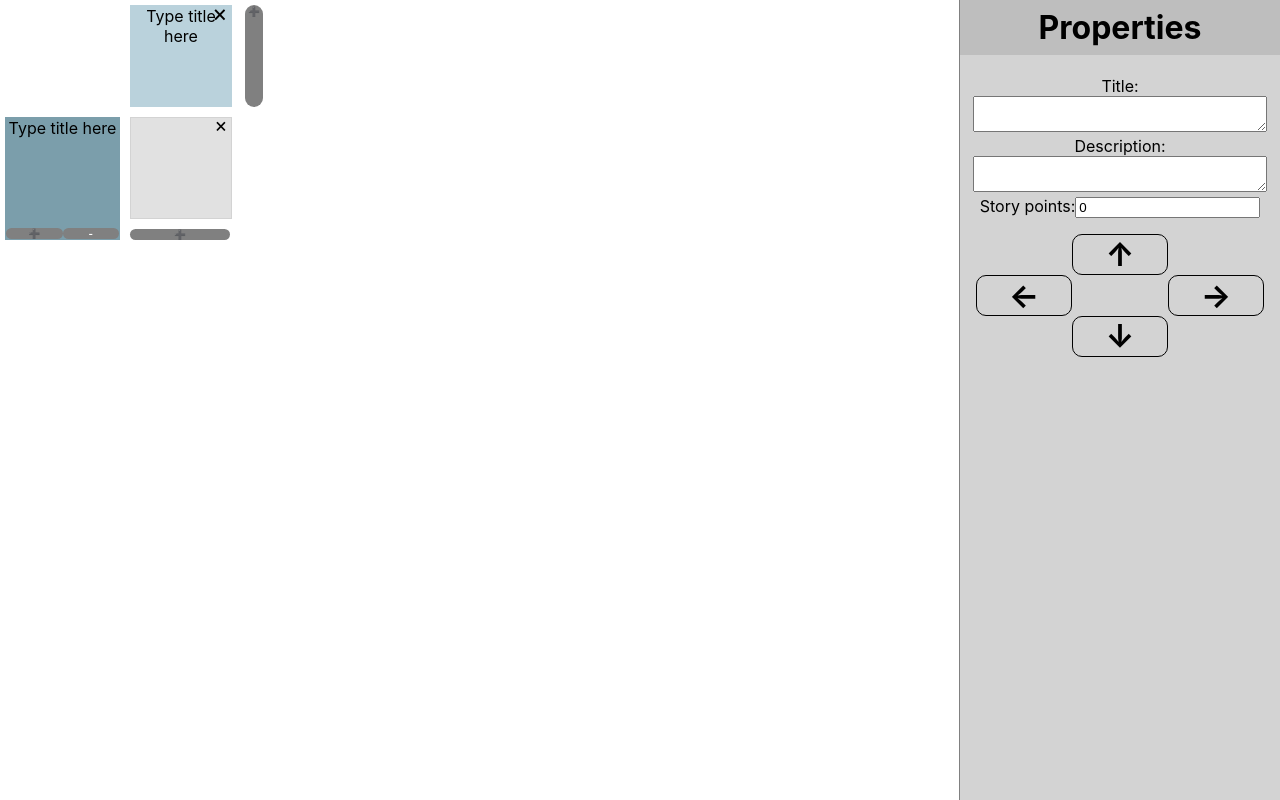
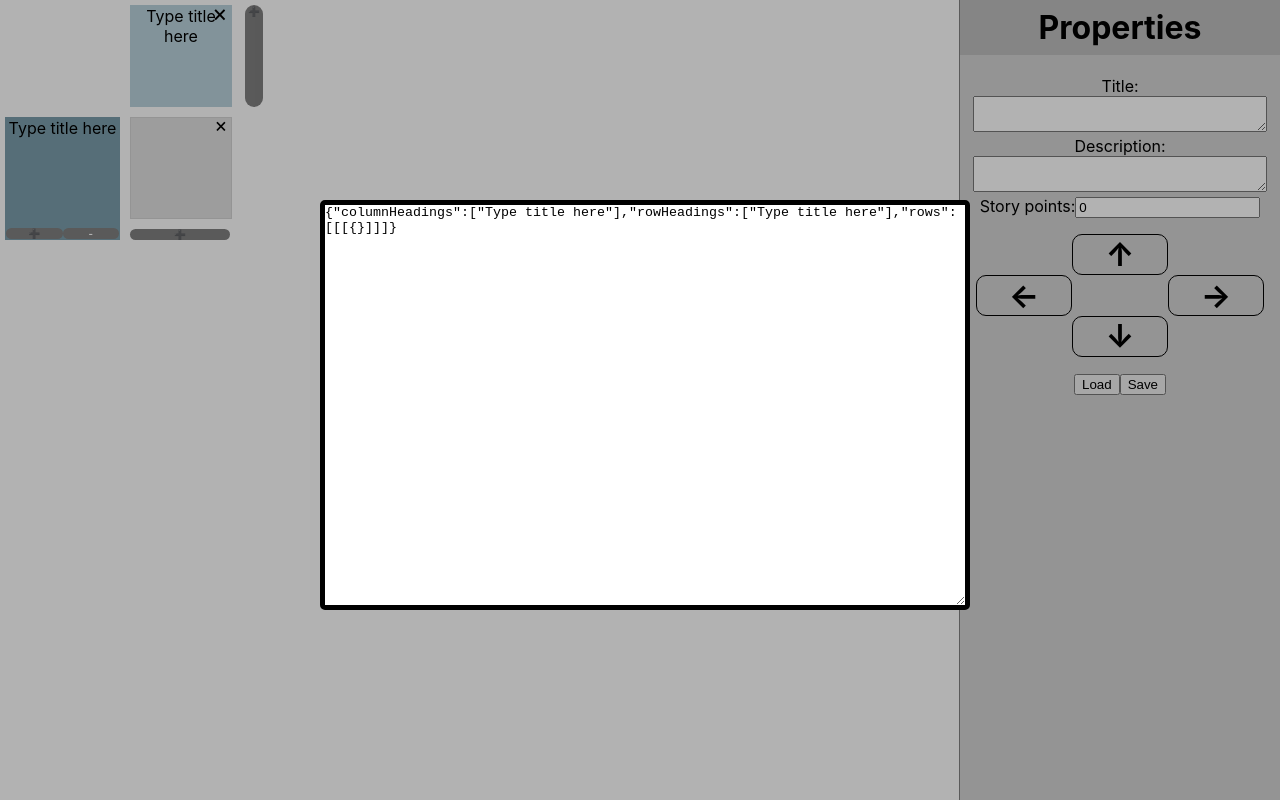
Before and after one commit to jameshume/epic_planner, a React app: page / in a window 1280 px wide. Built offline with nearby package versions, Linux system fonts and the light colour scheme.

Commit message:
A hacky - needs cleaning up - save dialog

```diff
--- a/src/components/Backdrop/Backdrop.js
+++ b/src/components/Backdrop/Backdrop.js
@@ -1,8 +1,8 @@
 import React from 'react';
-import styles from './Backdrop.module.css';
+import Styles from './Backdrop.module.css';
 
 const backdrop = props => (
-  <div className={styles.backdrop}></div>
+  <div onClick={props.onClick} className={Styles.backdrop}></div>
 )
 
 export default backdrop;
--- a/src/components/Backdrop/Backdrop.module.css
+++ b/src/components/Backdrop/Backdrop.module.css
@@ -2,6 +2,6 @@
   position: fixed;
   width: 100vw;
   height: 100vh;
-  background: rgba(0, 0, 0, 0.5);
+  background: rgba(0, 0, 0, 0.3);
   z-index: 100;
 }
--- /dev/null
+++ b/src/components/ModalDialog/ModalDialog.js
@@ -0,0 +1,14 @@
+import React from 'react';
+import Backdrop from '../Backdrop/Backdrop';
+import Styles from './ModalDialog.module.css';
+
+const modalDialog = (props) => (
+  <React.Fragment>
+    <Backdrop onClick={props.onClose}/>
+    <div className={Styles.ModalDialog}>
+      {props.children}
+    </div>
+  </React.Fragment>
+);
+
+export default modalDialog;
--- /dev/null
+++ b/src/components/ModalDialog/ModalDialog.module.css
@@ -0,0 +1,13 @@
+.ModalDialog {
+  position: fixed;
+  z-index: 101;
+  width: 50vw;
+  height: 50vh;
+  top: 25vh;
+  left: 25vw;
+  margin: 0px;
+  border: 5px solid black;
+  border-radius: 5px;
+  box-shadow: black;
+  background: white;
+}
--- a/src/components/PropertiesBar/PropertiesBar.js
+++ b/src/components/PropertiesBar/PropertiesBar.js
@@ -13,6 +13,8 @@ import {ArrowPad} from '../ArrowPad/ArrowPad';
  *        }
  *     ],
  *     arrowPadClick : func
+ *     onSaveClick: func
+ *     onLoadClick: func
  */
 const propertiesBar = (props) => {
   const fields = props.fields.map(
@@ -34,6 +36,10 @@ const propertiesBar = (props) => {
         {fields}
       </div>
       <ArrowPad clicked={props.arrowPadClick}/>
+      <div>
+        <button onClick={props.onLoadClick}>Load</button>
+        <button onClick={props.onSaveClick}>Save</button>
+      </div>
     </div>
   );
 }
--- a/src/containers/StoryBoard/StoryBoard.js
+++ b/src/containers/StoryBoard/StoryBoard.js
@@ -3,7 +3,9 @@ import styles from './StoryBoard.module.css';
 import stylesCommon from '../../common/StoryBoardCommon.module.css';
 import StoryBoardRow from '../../components/StoryBoard/StoryBoardRow/StoryBoardRow.js';
 import {ArrowsEnum} from '../../components/ArrowPad/ArrowPad.js';
-import PropertiesBar from '../../components/PropertiesBar/PropertiesBar'
+import PropertiesBar from '../../components/PropertiesBar/PropertiesBar';
+import ModalDialog from '../../components/ModalDialog/ModalDialog';
+
 
 
 /*
@@ -51,6 +53,9 @@ class StoryBoard extends React.Component
       colIdx: -1,
       itemIdx: -1,
     },
+
+    loadModalVisible: false,
+    saveModalVisible: true,
   }
 
   /*
@@ -334,13 +339,215 @@ class StoryBoard extends React.Component
 
 
   /************************************************************************************************
+   * FUNCTIONS TO MOVE BOXES AROUND GRID
+   */
+
+   /*
+    * \brief Moves an item/story up or down one position within its row. Assumes that the item is
+    *        not at the top or bottom of its row.
+    *
+    * \pre moveDirection must be UP or DOWN.
+    */
+  moveSelectedItemUpOrDownWithinRow = (prevState, moveDirection) => {
+    const moveUnit = (moveDirection === ArrowsEnum.UP) ? -1 : +1;
+    const prevSelEl = prevState.selectedElement;
+    let copiedRows = this.deepCopyStateRows(prevState);
+    let copiedSelRowAndCol = copiedRows[prevSelEl.rowIdx][prevSelEl.colIdx];
+    const deletedEl = copiedSelRowAndCol.splice(prevSelEl.itemIdx, 1)[0];
+    copiedSelRowAndCol.splice(prevSelEl.itemIdx + moveUnit, 0, deletedEl);
+    let copiedSelEl = {...prevSelEl};
+    copiedSelEl.itemIdx += moveUnit;
+    return {
+      rows: copiedRows,
+      selectedElement: copiedSelEl
+    };
+  };
+
+
+  /*
+   * \brief Assumes that the item is at the top or bottom of its current row, and moves it into
+   *        the row above or below it respectively.
+   *
+   * \pre moveDirection must be UP or DOWN.
+   */
+  moveSelectedItemUpOrDownBetweenRows = (prevState, moveDirection) => {
+    const moveUnit = (moveDirection === ArrowsEnum.UP) ? -1 : +1;
+    const prevSelEl = prevState.selectedElement;
+    let copiedRows = this.deepCopyStateRows(prevState);
+    let copiedRowCol = copiedRows[prevSelEl.rowIdx][prevSelEl.colIdx];
+
+    const deletedEl = copiedRowCol.splice(prevSelEl.itemIdx, 1)[0];
+    let nextRowCol = copiedRows[prevSelEl.rowIdx + moveUnit][prevSelEl.colIdx];
+
+    let copiedSelEl = {...prevSelEl}
+    copiedSelEl.rowIdx += moveUnit;
+
+    if (moveDirection === ArrowsEnum.UP) {
+      nextRowCol.push(deletedEl);
+      copiedSelEl.itemIdx = nextRowCol.length - 1;
+    }
+    else {
+      nextRowCol.splice(0, 0, deletedEl);
+      copiedSelEl.itemIdx = 0;
+    }
+
+    return {
+      rows: copiedRows,
+      selectedElement: copiedSelEl
+    };
+  };
+
+
+  /*
+   * \brief Move an item/story up or down by one position. This either means within it's current
+   *        row, or if it is at the top or bottom of its row, moving it to the next row.
+   */
+  moveSelectedItemUpOrDown = (moveDirection) => {
+    this.setState( (prevState, props) => {
+      const prevSelEl = prevState.selectedElement;
+      const prevSelRowCol = prevState.rows[prevSelEl.rowIdx][prevSelEl.colIdx];
+
+      const canMoveWithinRow = (moveDirection === ArrowsEnum.UP)
+        ? (prevSelEl.itemIdx > 0)
+        : (prevSelEl.itemIdx < prevSelRowCol.length - 1)
+
+      if (canMoveWithinRow)
+      {
+        return this.moveSelectedItemUpOrDownWithinRow(prevState, moveDirection);
+      }
+      else {
+        const canMoveBetweenRows = (moveDirection === ArrowsEnum.UP)
+          ? (prevSelEl.rowIdx > 0)
+          : (prevSelEl.rowIdx < prevState.rowHeadings.length - 1);
+
+        if (canMoveBetweenRows)
+        {
+          return this.moveSelectedItemUpOrDownBetweenRows(prevState, moveDirection);
+        }
+      }
+    });
+  };
+
+
+  /*
+   * \brief Moves a ticket/story between columns. Currently when moved to new column, items/stories
+   *        are added to the bottom of the target common.
+   */
+  moveSelectedItemLeftOrRight = (moveDirection) => {
+    this.setState( (prevState, props) => {
+      // Don't move if already at one of the extremes of the grid.
+      const canMove = (moveDirection === ArrowsEnum.LEFT)
+        ? (prevState.selectedElement.colIdx > 0)
+        : (prevState.selectedElement.colIdx < prevState.columnHeadings.length - 1);
+      const moveUnit = (moveDirection === ArrowsEnum.LEFT) ? -1 : +1;
+
+      if(canMove) {
+        let newRows = this.deepCopyStateRows(prevState);
+        const selEl = prevState.selectedElement;
+        let selRowCol = newRows[selEl.rowIdx][selEl.colIdx];
+
+        // Delete the selected element and move it into either the column to the left or right.
+        const deletedEl = selRowCol.splice(selEl.itemIdx, 1);
+        newRows[selEl.rowIdx][selEl.colIdx + moveUnit].push(deletedEl[0]);
+
+        // Update the selected element.
+        let newSelEl = {...selEl};
+        newSelEl.itemIdx = newRows[selEl.rowIdx][selEl.colIdx + moveUnit].length - 1;
+        newSelEl.colIdx += moveUnit;
+
+        return {
+          rows: newRows,
+          selectedElement: newSelEl
+        };
+      }
+    });
+  };
+
+
+  /*
+   * \brief Moves an entire column to either the left or right of its current position.
+   */
+  moveSelectedColumnRightOrLeft = (moveDirection) => {
+    this.setState( (prevState, props) => {
+      const canMove = (moveDirection === ArrowsEnum.LEFT)
+        ? (prevState.selectedElement.colIdx > 0)
+        : (prevState.selectedElement.colIdx < prevState.columnHeadings.length - 1);
+      const colMoveUnit = (moveDirection === ArrowsEnum.LEFT) ? -1 : +1;
+
+      if(canMove) {
+        let newRows = this.deepCopyStateRows(prevState);
+        const selEl = prevState.selectedElement;
+
+        // Move the column heading
+        const newColHeadings = this.moveArrayElement(
+          prevState.columnHeadings, selEl.colIdx, colMoveUnit);
+
+        // Move the column
+        for(let rowIdx = 0; rowIdx < newRows.length; ++rowIdx) {
+          const deletedEl = newRows[rowIdx].splice(selEl.colIdx, 1);
+          newRows[rowIdx].splice(selEl.colIdx + colMoveUnit, 0, deletedEl[0]);
+        }
+
+        // Update selected element
+        let newSelEl = {...selEl};
+        newSelEl.colIdx = newSelEl.colIdx + colMoveUnit;
+
+        return {
+          columnHeadings: newColHeadings,
+          rows: newRows,
+          selectedElement: newSelEl
+        };
+      }
+    });
+  };
+
+
+  /*
+   * \brief Move an entire row up or down by 1 position.
+   */
+  moveSelectedRowUpOrDown = (moveDirection) => {
+    this.setState( (prevState, props) => {
+      const canMove =
+        (moveDirection === ArrowsEnum.UP)
+          ? (prevState.selectedElement.rowIdx > 0)
+          : (prevState.selectedElement.rowIdx < prevState.rowHeadings.length - 1);
+      const rowMoveUnit = (moveDirection === ArrowsEnum.UP) ? -1 : +1;
+
+      if (canMove) {
+        let newRows = this.deepCopyStateRows(prevState);
+        const selEl = prevState.selectedElement;
+
+        // Move the row heading
+        const newRowHeadings = this.moveArrayElement(
+          prevState.rowHeadings, selEl.rowIdx, rowMoveUnit);
+
+        // Move the row
+        const deletedEl = newRows.splice(selEl.rowIdx, 1);
+        newRows.splice(selEl.rowIdx + rowMoveUnit, 0, deletedEl[0]);
+
+        // Update the selected element
+        let newSelEl = {...selEl};
+        newSelEl.rowIdx = newSelEl.rowIdx + rowMoveUnit;
+
+        return {
+          rowHeadings: newRowHeadings,
+          rows: newRows,
+          selectedElement: newSelEl
+        };
+      }
+    });
+  };
+
+
+
+  /************************************************************************************************
    * PROPERTY WINDOW UPDATE EVENTS
    */
 
    /*
     *
     */
-  prop_title_change = (evt) => {
+   propTitleChange = (evt) => {
     if (this.state.selectedElement.type === ElementType.ITEM)
     {
       let newRows = this.deepCopyStateRows(this.state);
@@ -382,7 +589,7 @@ class StoryBoard extends React.Component
   /*
    *
    */
-  prop_description_change = (evt) => {
+  propDescriptionChange = (evt) => {
     if (this.state.selectedElement.type === ElementType.ITEM)
     {
       let newRows = this.deepCopyStateRows(this.state);
@@ -402,7 +609,7 @@ class StoryBoard extends React.Component
   /*
    *
    */
-  prop_storypoints_change = (evt) => {
+  propStorypointsChange = (evt) => {
     if ( (this.state.selectedElement.type === ElementType.ITEM)
       && (!isNaN(evt.target.value.substr(-1)))
     )
@@ -442,193 +649,18 @@ class StoryBoard extends React.Component
     }
   };
 
-
-  /************************************************************************************************
-   * FUNCTIONS TO MOVE BOXES AROUND GRID
-   */
-
-   /*
-   *
-   */
-  moveSelectedItemUpOrDownWithinRow = (prevState, moveDirection) => {
-    const moveUnit = (moveDirection === ArrowsEnum.UP) ? -1 : +1;
-    const prevSelEl = prevState.selectedElement;
-    let copiedRows = this.deepCopyStateRows(prevState);
-    let copiedSelRowAndCol = copiedRows[prevSelEl.rowIdx][prevSelEl.colIdx];
-    const deletedEl = copiedSelRowAndCol.splice(prevSelEl.itemIdx, 1)[0];
-    copiedSelRowAndCol.splice(prevSelEl.itemIdx + moveUnit, 0, deletedEl);
-    let copiedSelEl = {...prevSelEl};
-    copiedSelEl.itemIdx += moveUnit;
-    return {
-      rows: copiedRows,
-      selectedElement: copiedSelEl
-    };
+  onPropertiesLoadClick = () => {
+    this.setState({loadModalVisible: true});
   };
 
-
-  /*
-   *
-   */
-  moveSelectedItemUpOrDownBetweenRows = (prevState, moveDirection) => {
-    const moveUnit = (moveDirection === ArrowsEnum.UP) ? -1 : +1;
-    const prevSelEl = prevState.selectedElement;
-    let copiedRows = this.deepCopyStateRows(prevState);
-    let copiedRowCol = copiedRows[prevSelEl.rowIdx][prevSelEl.colIdx];
-
-    const deletedEl = copiedRowCol.splice(prevSelEl.itemIdx, 1)[0];
-    let nextRowCol = copiedRows[prevSelEl.rowIdx + moveUnit][prevSelEl.colIdx];
-
-    let copiedSelEl = {...prevSelEl}
-    copiedSelEl.rowIdx += moveUnit;
-
-    if (moveDirection === ArrowsEnum.UP) {
-      nextRowCol.push(deletedEl);
-      copiedSelEl.itemIdx = nextRowCol.length - 1;
-    }
-    else {
-      nextRowCol.splice(0, 0, deletedEl);
-      copiedSelEl.itemIdx = 0;
-    }
-
-    return {
-      rows: copiedRows,
-      selectedElement: copiedSelEl
-    };
+  onPropertiesSaveClick = () => {
+    this.setState({saveModalVisible: true});
   };
 
-
-  /*
-   *
-   */
-  moveSelectedItemUpOrDown = (moveDirection) => {
-    this.setState( (prevState, props) => {
-      const prevSelEl = prevState.selectedElement;
-      const prevSelRowCol = prevState.rows[prevSelEl.rowIdx][prevSelEl.colIdx];
-
-      const canMoveWithinRow = (moveDirection === ArrowsEnum.UP)
-        ? (prevSelEl.itemIdx > 0)
-        : (prevSelEl.itemIdx < prevSelRowCol.length - 1)
-
-      if (canMoveWithinRow)
-      {
-        return this.moveSelectedItemUpOrDownWithinRow(prevState, moveDirection);
-      }
-      else {
-        const canMoveBetweenRows = (moveDirection === ArrowsEnum.UP)
-          ? (prevSelEl.rowIdx > 0)
-          : (prevSelEl.rowIdx < prevState.rowHeadings.length - 1);
-
-        if (canMoveBetweenRows)
-        {
-          return this.moveSelectedItemUpOrDownBetweenRows(prevState, moveDirection);
-        }
-      }
-    });
-  };
-
-
-  /*
-   *
-   */
-  moveSelectedItemLeftOrRight = (moveDirection) => {
-    this.setState( (prevState, props) => {
-      const canMove = (moveDirection === ArrowsEnum.LEFT)
-        ? (prevState.selectedElement.colIdx > 0)
-        : (prevState.selectedElement.colIdx < prevState.columnHeadings.length - 1);
-      const moveUnit = (moveDirection === ArrowsEnum.LEFT) ? -1 : +1;
-
-      if(canMove) {
-        let newRows = this.deepCopyStateRows(prevState);
-        const selEl = prevState.selectedElement;
-        let selRowCol = newRows[selEl.rowIdx][selEl.colIdx];
-        const deletedEl = selRowCol.splice(selEl.itemIdx, 1);
-
-        newRows[selEl.rowIdx][selEl.colIdx + moveUnit].push(deletedEl[0]);
-        let newSelEl = {...selEl};
-        newSelEl.itemIdx = newRows[selEl.rowIdx][selEl.colIdx + moveUnit].length - 1;
-        newSelEl.colIdx += moveUnit;
-        return {
-          rows: newRows,
-          selectedElement: newSelEl
-        };
-      }
-    });
-  };
-
-
-  /*
-   *
-   */
-  moveSelectedColumnRightOrLeft = (moveDirection) => {
-    this.setState( (prevState, props) => {
-      const canMove = (moveDirection === ArrowsEnum.LEFT)
-        ? (prevState.selectedElement.colIdx > 0)
-        : (prevState.selectedElement.colIdx < prevState.columnHeadings.length - 1);
-      const colMoveUnit = (moveDirection === ArrowsEnum.LEFT) ? -1 : +1;
-
-      if(canMove) {
-        let newRows = this.deepCopyStateRows(prevState);
-        const selEl = prevState.selectedElement;
-
-        // Move the column heading
-        const newColHeadings = this.moveArrayElement(
-          prevState.columnHeadings, selEl.colIdx, colMoveUnit);
-
-        // Move the column
-        for(let rowIdx = 0; rowIdx < newRows.length; ++rowIdx) {
-          const deletedEl = newRows[rowIdx].splice(selEl.colIdx, 1);
-          newRows[rowIdx].splice(selEl.colIdx + colMoveUnit, 0, deletedEl[0]);
-        }
-
-        // Update selected element
-        let newSelEl = {...selEl};
-        newSelEl.colIdx = newSelEl.colIdx + colMoveUnit;
-
-        return {
-          columnHeadings: newColHeadings,
-          rows: newRows,
-          selectedElement: newSelEl
-        };
-      }
-    });
-  };
-
-
-  /*
-   *
-   */
-  moveSelectedRowUpOrDown = (moveDirection) => {
-    this.setState( (prevState, props) => {
-      const canMove =
-        (moveDirection === ArrowsEnum.UP)
-          ? (prevState.selectedElement.rowIdx > 0)
-          : (prevState.selectedElement.rowIdx < prevState.rowHeadings.length - 1);
-      const rowMoveUnit = (moveDirection === ArrowsEnum.UP) ? -1 : +1;
-
-      if (canMove) {
-        let newRows = this.deepCopyStateRows(prevState);
-        const selEl = prevState.selectedElement;
-
-        // Move the row heading
-        const newRowHeadings = this.moveArrayElement(
-          prevState.rowHeadings, selEl.rowIdx, rowMoveUnit);
-
-        // Move the row
-        const deletedEl = newRows.splice(selEl.rowIdx, 1);
-        newRows.splice(selEl.rowIdx + rowMoveUnit, 0, deletedEl[0]);
-
-        // Update the selected element
-        let newSelEl = {...selEl};
-        newSelEl.rowIdx = newSelEl.rowIdx + rowMoveUnit;
-
-        return {
-          rowHeadings: newRowHeadings,
-          rows: newRows,
-          selectedElement: newSelEl
-        };
-      }
-    });
-  };
+  onModalCloseClick = () => {
+    this.setState({loadModalVisible: false});
+    this.setState({saveModalVisible: false});
+  }
 
 
 
@@ -709,8 +741,30 @@ class StoryBoard extends React.Component
           />
       )});
 
+    let modal = null;
+    if (this.state.saveModalVisible) {
+      // HACK UNTIL PROPER DIALOG COMPONENT CREATED
+      const txtstyle={width:'100%', height:'100%', padding:0, margin:0, border: 0};
+      modal = (
+        <ModalDialog onClose={this.onModalCloseClick}>
+          <textarea
+            style={txtstyle}
+            readOnly={true}
+            value={JSON.stringify({
+              columnHeadings: this.state.columnHeadings,
+              rowHeadings: this.state.rowHeadings,
+              rows: this.state.rows,
+            })}
+          >
+          </textarea>
+        </ModalDialog>
+      );
+    }
+
     return (
       <React.Fragment>
+        {modal}
+
         <div className={styles.board_scrollable_container}>
           <div className={styles.board_grid} style={inline_style}>
             <div className={styles.grid_spacer}/>
@@ -729,20 +783,22 @@ class StoryBoard extends React.Component
             { el_label: "Title:",
               el_type: "textarea",
               el_props: { value:    this.state.selectedElement.title,
-                          onChange: this.prop_title_change },
+                          onChange: this.propTitleChange },
             },
             { el_label: "Description:",
               el_type: "textarea",
               el_props: { value:    this.state.selectedElement.description,
-                          onChange: this.prop_description_change },
+                          onChange: this.propDescriptionChange },
             },
             { el_label: "Story points:",
               el_type: "input",
               el_props: { value:    this.state.selectedElement.storyPoints,
-                          onChange: this.prop_storypoints_change },
+                          onChange: this.propStorypointsChange },
             }
           ]}
           arrowPadClick={this.arrowPadClick}
+          onLoadClick={this.onPropertiesLoadClick}
+          onSaveClick={this.onPropertiesSaveClick}
         />
       </React.Fragment>
     );
```
